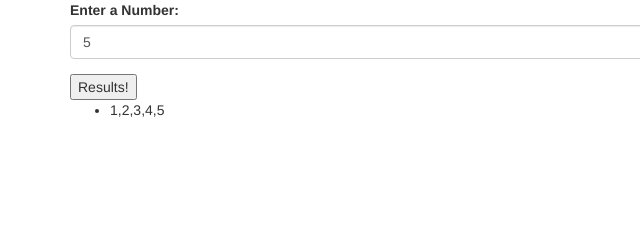
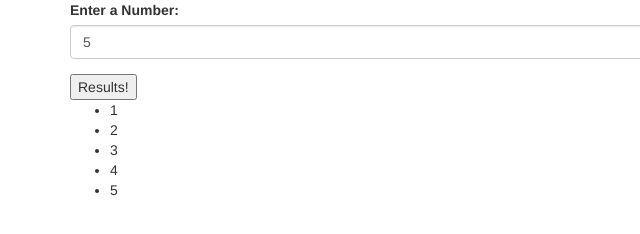
Before and after one commit to seacamjen/pingpong, a plain HTML site: page index.html in a window 1280 px wide. Both pictures are taken after typing "5" into the empty fields and a click on the button "Results!". Shown: the full height of the page, 0-640 px from the left. Drawn offline with Linux system fonts and the light colour scheme.

Commit message:
Add output numbers are displayed on their own lines.

```diff
--- a/index.html
+++ b/index.html
@@ -17,9 +17,9 @@
         <button type="submit" name="button">Results!</button>
       </form>
       <div class="answer">
-        <ul>
-          <li><span id="count"></span></li>
-        </ul>
+          <ul>
+
+          </ul>
       </div>
     </div>
   </body>
--- a/js/scripts.js
+++ b/js/scripts.js
@@ -1,28 +1,30 @@
 //Business Logic
 var numberArray = [];
 var sliced = [];
+var list = [];
 
 var count = function(pingpong){
   for (var i = 1; i <= numerials; i++) {
     numberArray.push(i);
-    console.log(numberArray);
   }
-
+  // debugger;
   sliced = numberArray.slice(0, numerials);
   return sliced;
 };
 
-
-// "1", "2", "3", "4", "5", "6", "7", "8", "9", "10"
+// return sliced;
 
 //User Interface
 $(function() {
   $("form").submit(function(event) {
     event.preventDefault();
-
     numerials = parseInt($("#numberEntry").val());
     output = count(numerials);
+
+    output.forEach(function(nums) {
+      $("ul").append("<li>" + nums + "</li>");
+    });
+
     $(".answer").show();
-    $("#count").text(output);
   });
 });
```
